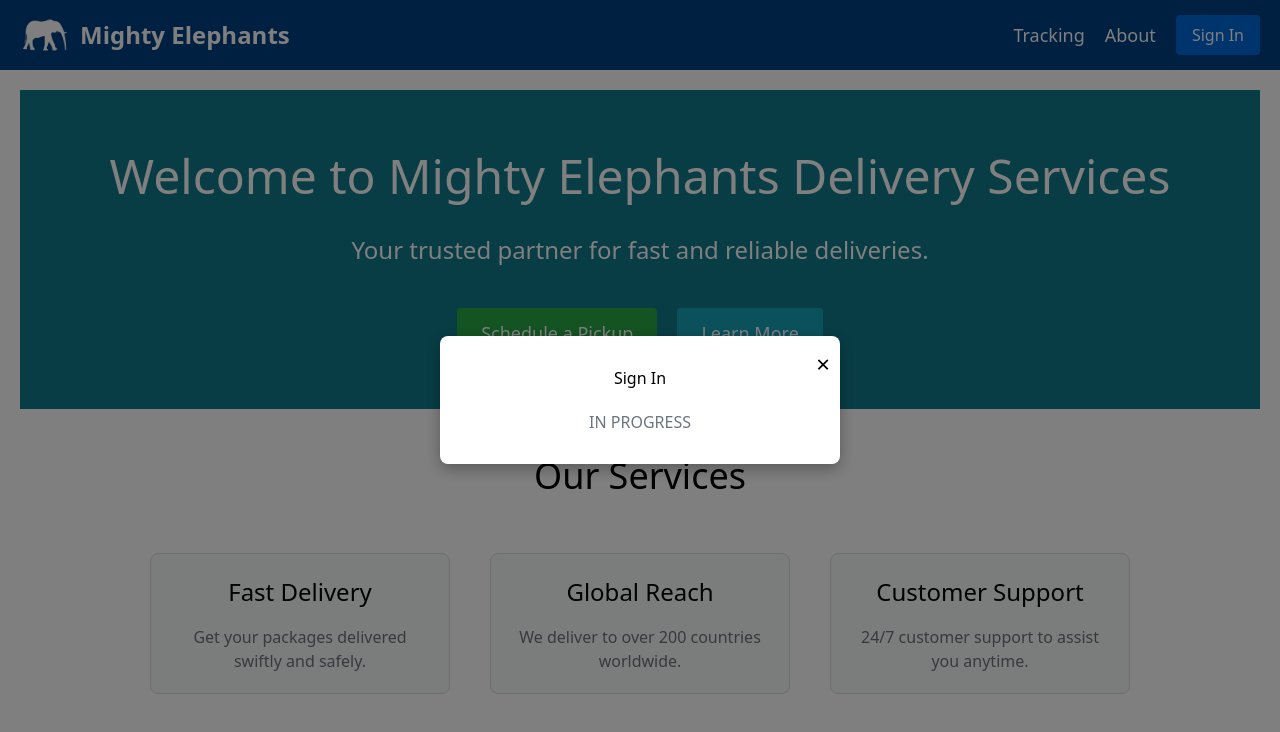
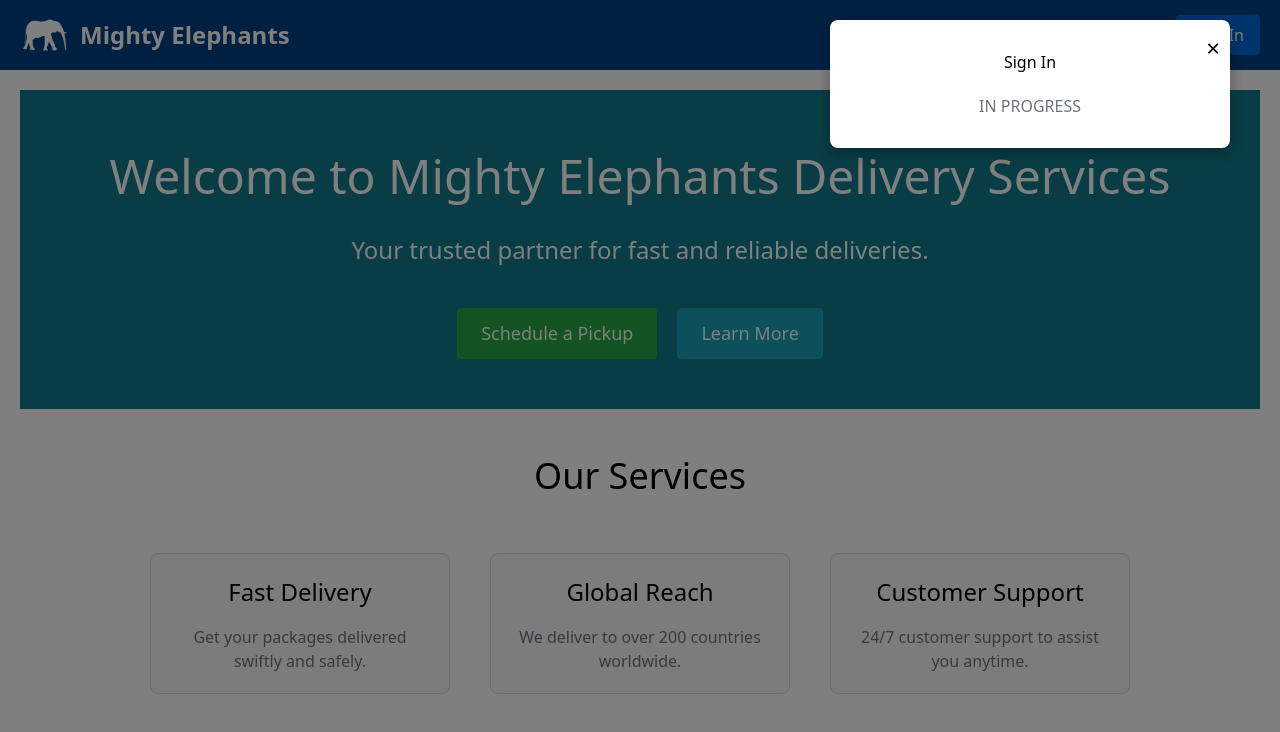
Before and after one commit to dbal0503/MightyElephants, an Angular app in the folder frontend/: page / in a window 1280 px wide. Both pictures are taken after a click on the button "Sign In". Shown: the top 732 px of the page. Built offline with nearby package versions, Linux system fonts and the light colour scheme.

Commit message:
Fixed routing issue

```diff
--- a/frontend/src/app/app.routes.ts
+++ b/frontend/src/app/app.routes.ts
@@ -1,3 +1,6 @@
 import { Routes } from '@angular/router';
+import { HomeComponent } from '../app/home/home.component';
 
-export const routes: Routes = [];
+export const routes: Routes = [
+    { path: '', component: HomeComponent },
+];
--- a/frontend/src/app/sign-in/sign-in.component.scss
+++ b/frontend/src/app/sign-in/sign-in.component.scss
@@ -12,7 +12,9 @@
   }
 
   .modal-content {
-    position: relative;
+    position: absolute;
+    top: 20px;
+    right: 50px;
     background: #fff;
     padding: 30px;
     width: 400px;
```
Also changed, not shown: frontend/src/main.ts (+1 -6 lines).
